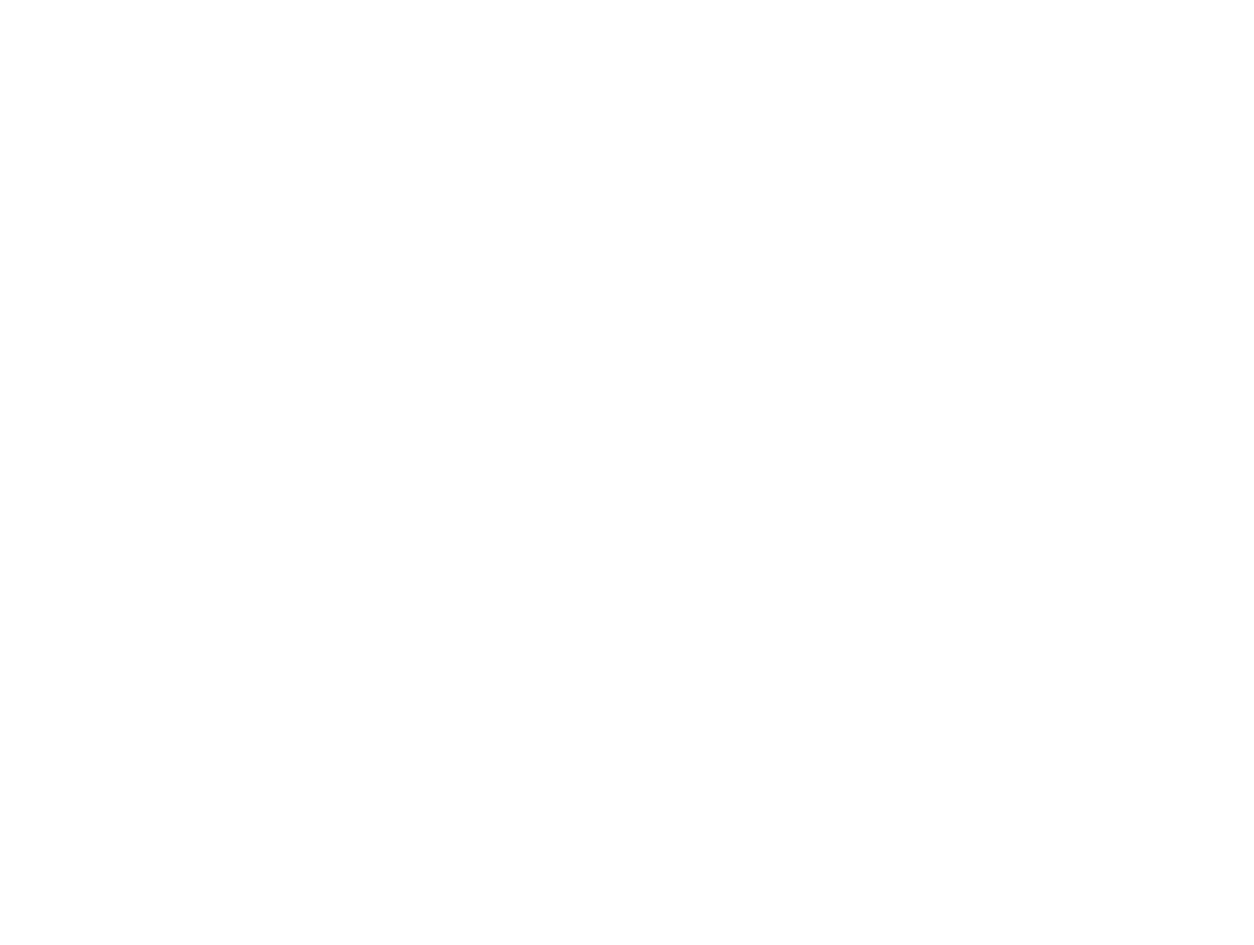
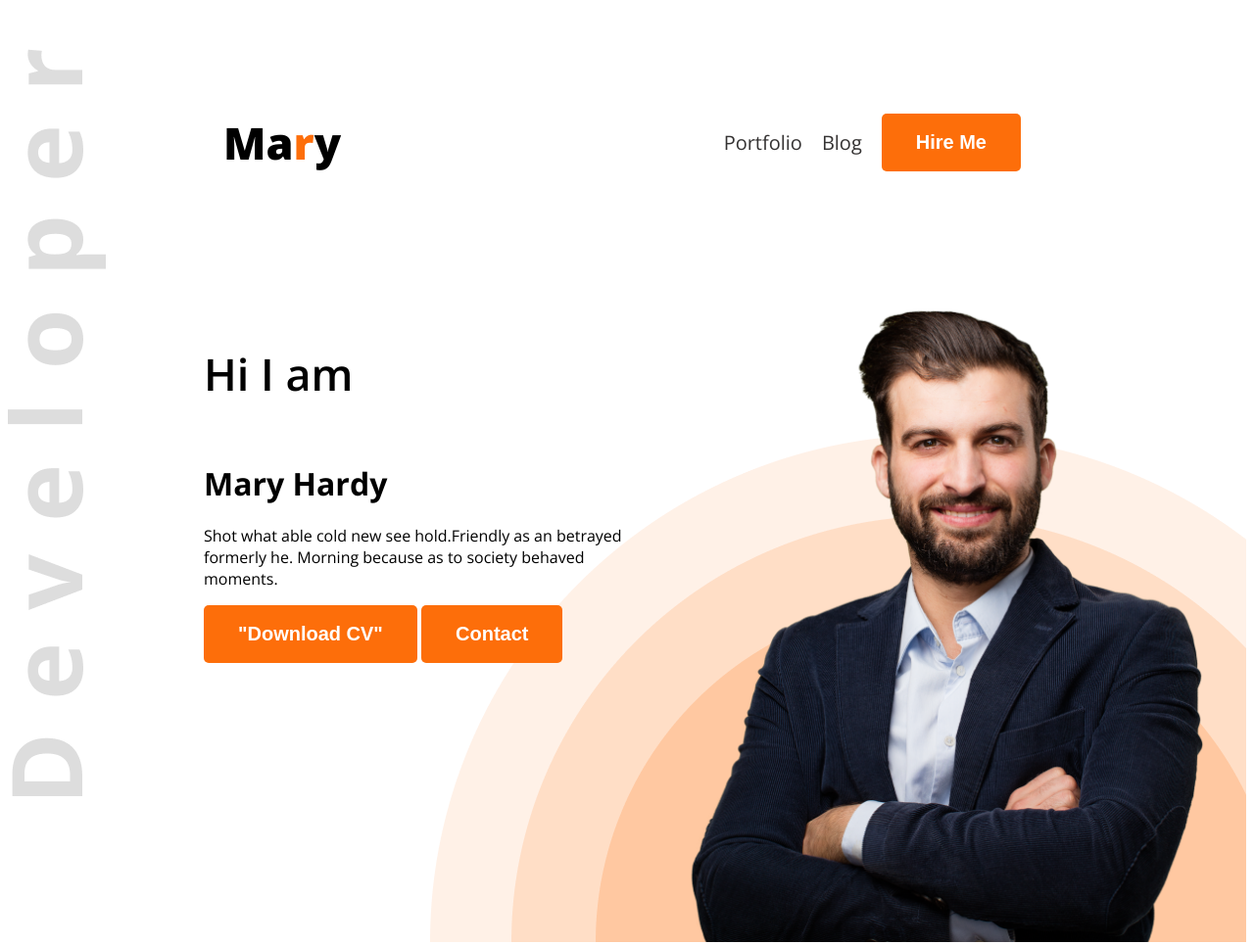
Before and after one commit to tamy417/web-developer-portfolio-, a plain HTML site: page index.html in a window 1280 px wide. Shown: the whole page at 98% size. Before the commit the page ends 800 px from the top, so only its background shows below. Drawn offline with nearby package versions, Linux system fonts and the light colour scheme.

Commit message:
added some images

```diff
--- /dev/null
+++ b/css/style.css
@@ -0,0 +1,70 @@
+nav{
+    display: flex;
+    align-items: center;
+    justify-content: space-between;
+    padding: 20px;
+    margin: 50px 200px;
+
+}
+
+.open-sans-normal {
+  font-family: "Open Sans", sans-serif;
+  font-optical-sizing: auto;
+  font-weight: 400;
+  font-style: normal;
+  font-variation-settings:
+    "wdth" 100;
+}
+.header{
+    background-image: url(../images/developer.png), url(../images/header_bg.png);
+    background-repeat: no-repeat;
+    background-position: top left, bottom right;
+}
+.nav-titile{
+    font-weight: 800;
+    font-size: 45px;
+}
+.text-primary{
+    color: #FD6E0A
+}
+nav ul li{
+    list-style: none;
+
+}
+nav li a{
+    text-decoration: none;
+    color: #353333;
+    font-size: 20px;
+    padding: 10px;
+}
+nav ul{
+    display: flex;
+    align-items: center;
+
+
+}
+.btn-primary{
+    background-color:#FD6E0A;
+    font-size: 20px;
+    font-weight: 600;
+    color: white;
+    padding: 18px 35px;
+    border-radius: 5px;
+    border: none;
+
+}
+.banner{
+    display: flex;
+    justify-content: space-between;
+    margin: 0 35px 0 200px
+}
+.banner-content{
+    max-width: 580px;
+}
+.banner-greetings{
+    font-size: 45px;
+    font-weight: 600;
+}
+.banner-profile-pic{
+    width: 580px;
+}
--- a/index.html
+++ b/index.html
@@ -1,11 +1,44 @@
 <!DOCTYPE html>
 <html lang="en">
-<head>
-    <meta charset="UTF-8">
-    <meta name="viewport" content="width=device-width, initial-scale=1.0">
+  <head>
+    <meta charset="UTF-8" />
+    <meta name="viewport" content="width=device-width, initial-scale=1.0" />
     <title>Web Developer Portfolio</title>
-</head>
-<body>
+    <link rel="preconnect" href="https://fonts.googleapis.com" />
+    <link rel="preconnect" href="https://fonts.gstatic.com" crossorigin />
+    <link
+      href="https://fonts.googleapis.com/css2?family=Open+Sans:ital,wght@0,300..800;1,300..800&display=swap"
+      rel="stylesheet"
+    />
+    <link rel="stylesheet" href="css/style.css" />
+  </head>
+  <body class="open-sans-normal">
+    <header class="header">
+      <nav>
+        <h3 class="nav-titile">Ma<span class="text-primary">r</span>y</h3>
+        <ul>
+          <li><a href="">Portfolio</a></li>
+          <li><a href="">Blog</a></li>
+          <li>
+            <a href=""><button class="btn-primary">Hire Me</button></a>
+          </li>
+        </ul>
+      </nav>
+      <div class="banner">
+        <div class="banner-content">
+<h4 class="banner-greetings">Hi I am</h4>
+<h1 class="banner-title">Mary Hardy </h1>
+<p class="banner-description">
+Shot what able cold new see hold.Friendly as an betrayed formerly he. Morning because as to society behaved moments.
 
-</body>
+</p>
+<button class="btn-primary">"Download CV"</button>
+<button class="btn-primary">Contact</button>
+
+        </div>
+        <img class="banner-profile-pic" src="images/hardy.png" alt="">
+      </div>
+    </header>
+    <main></main>
+  </body>
 </html>
```
